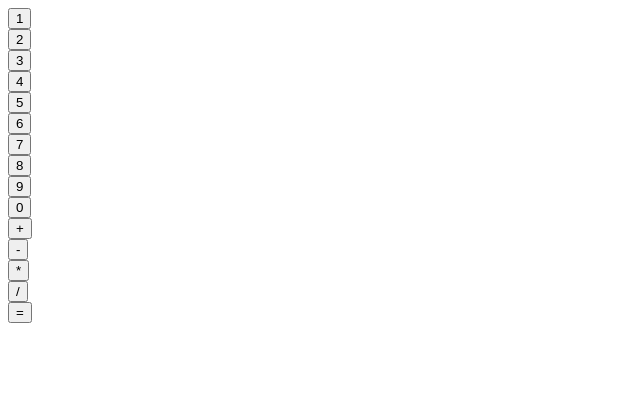
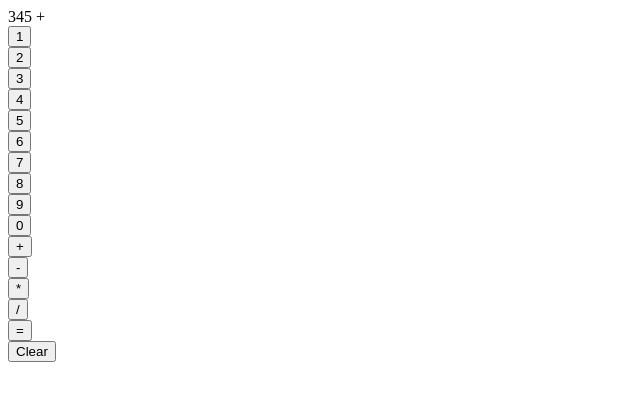
Before and after one commit to jdonor/calculator, a plain HTML site: page index.html in a window 1280 px wide. Shown: the whole page, without its empty margins (0-640 px from the left). Drawn offline with Linux system fonts and the light colour scheme.

Commit message:
Add clear button, and placeholder display text

```diff
--- a/index.html
+++ b/index.html
@@ -10,7 +10,7 @@
 </head>
 <body>
     <div id="container">
-        <div id="display"></div>
+        <div id="display">345 +</div>
         <div id="one"><button>1</button></div>
         <div id="two"><button>2</button></div>
         <div id="three"><button>3</button></div>
@@ -28,6 +28,7 @@
         <div id="divide"><button>/</button></div>
 
         <div id="equals"><button>=</button></div>
+        <div id="clear"><button>Clear</button></div>
     </div>
 </body>
 </html>
```
